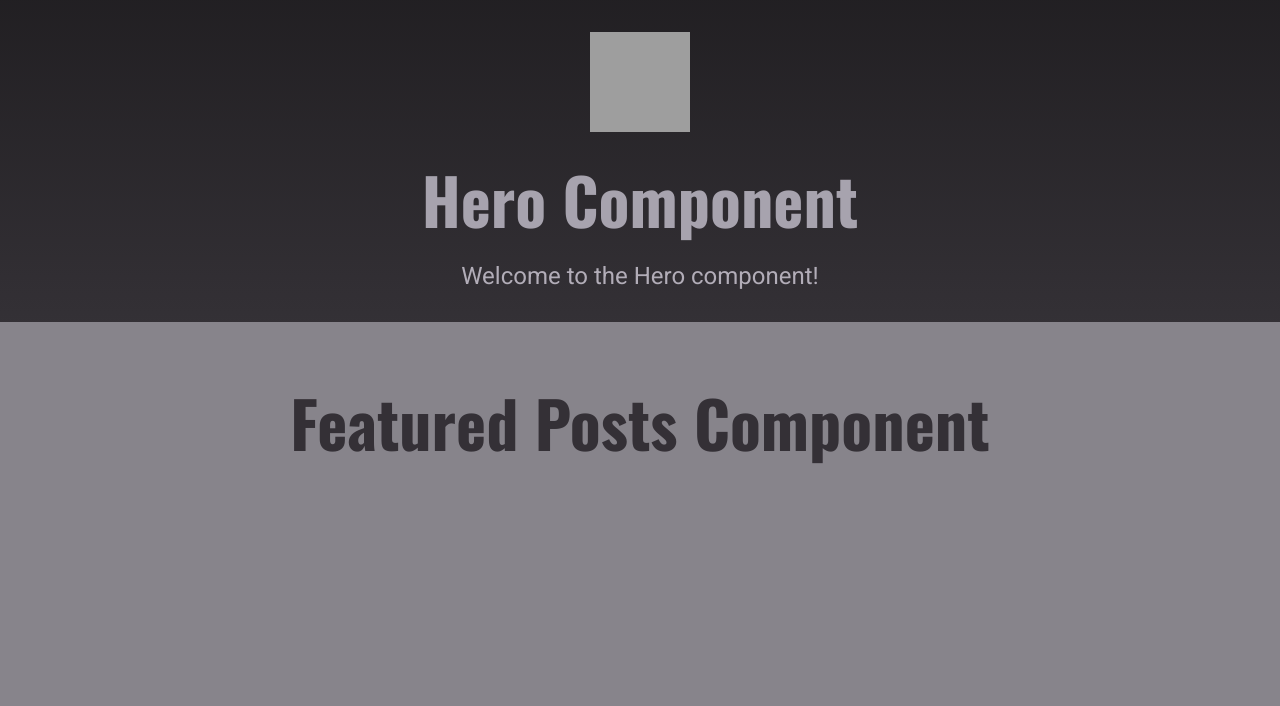
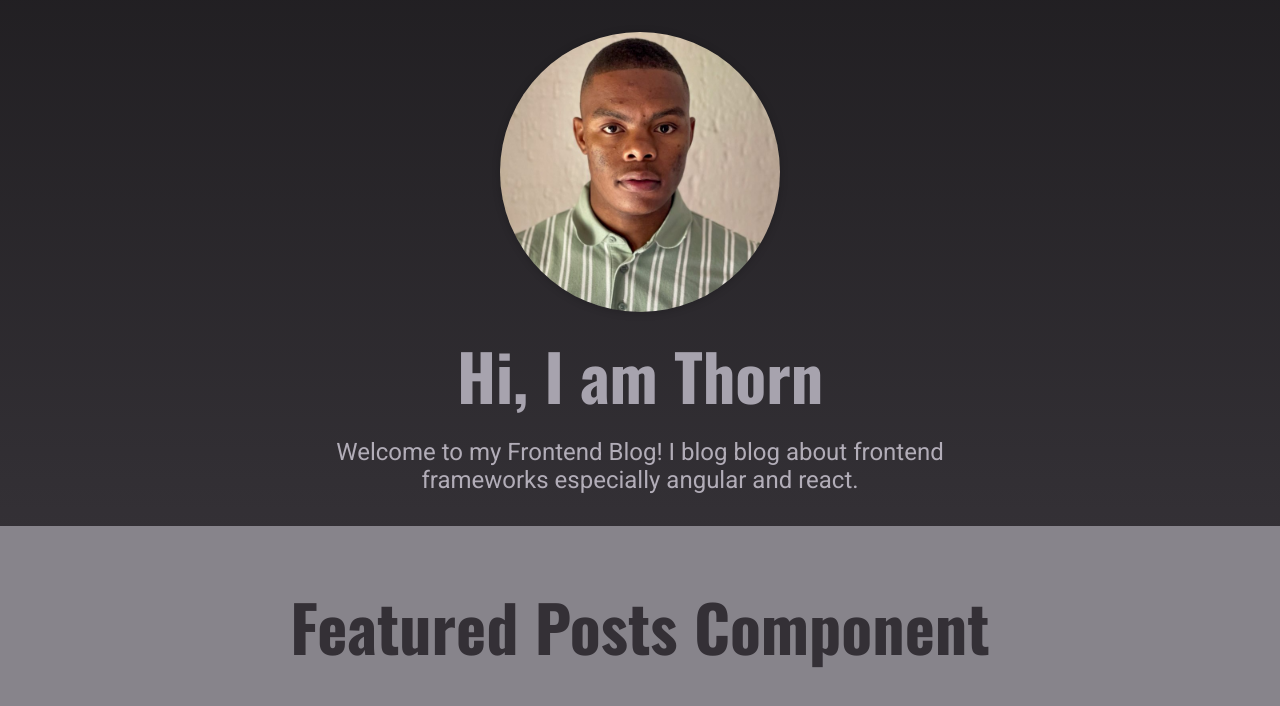
Before and after one commit to Kgaogel09/blog, a Next.js app: page / in a window 1280 px wide. Shown: the top 706 px of the page. Built offline with nearby package versions, Linux system fonts and the light colour scheme; grey boxes are pictures that could not be loaded.

Commit message:
refactor(hero): add hero component

```diff
--- a/components/home-page/hero.js
+++ b/components/home-page/hero.js
@@ -3,17 +3,21 @@ import classes from "./hero.module.css";
 
 function Hero() {
   return (
-    <div className={classes.hero}>
-      <Image
-        className={classes.img}
-        src="/me.png"
-        alt="Picture of the author"
-        width={100}
-        height={100}
-      />
-      <h1>Hero Component</h1>
-      <p>Welcome to the Hero component!</p>
-    </div>
+    <section className={classes.hero}>
+      <div className={classes.image}>
+        <Image
+          src="/images/me.jpg"
+          alt="Picture of the author"
+          width={280}
+          height={280}
+        />
+      </div>
+      <h1>Hi, I am Thorn</h1>
+      <p>
+        Welcome to my Frontend Blog! I blog blog about frontend frameworks
+        especially angular and react.
+      </p>
+    </section>
   );
 }
 
--- a/components/home-page/hero.module.css
+++ b/components/home-page/hero.module.css
@@ -9,12 +9,11 @@
 }
 
 .image {
-  width: 300px;
-  height: 300px;
+  width: 280px;
+  height: 280px;
   box-shadow: 0 1px 8px rgba(0, 0, 0, 0.2);
   border-radius: 50%;
   overflow: hidden;
-  background-color: var(--color-grey-700);
   margin: auto;
 }
 
```
Also changed, not shown: public/images/me.jpg (added).
